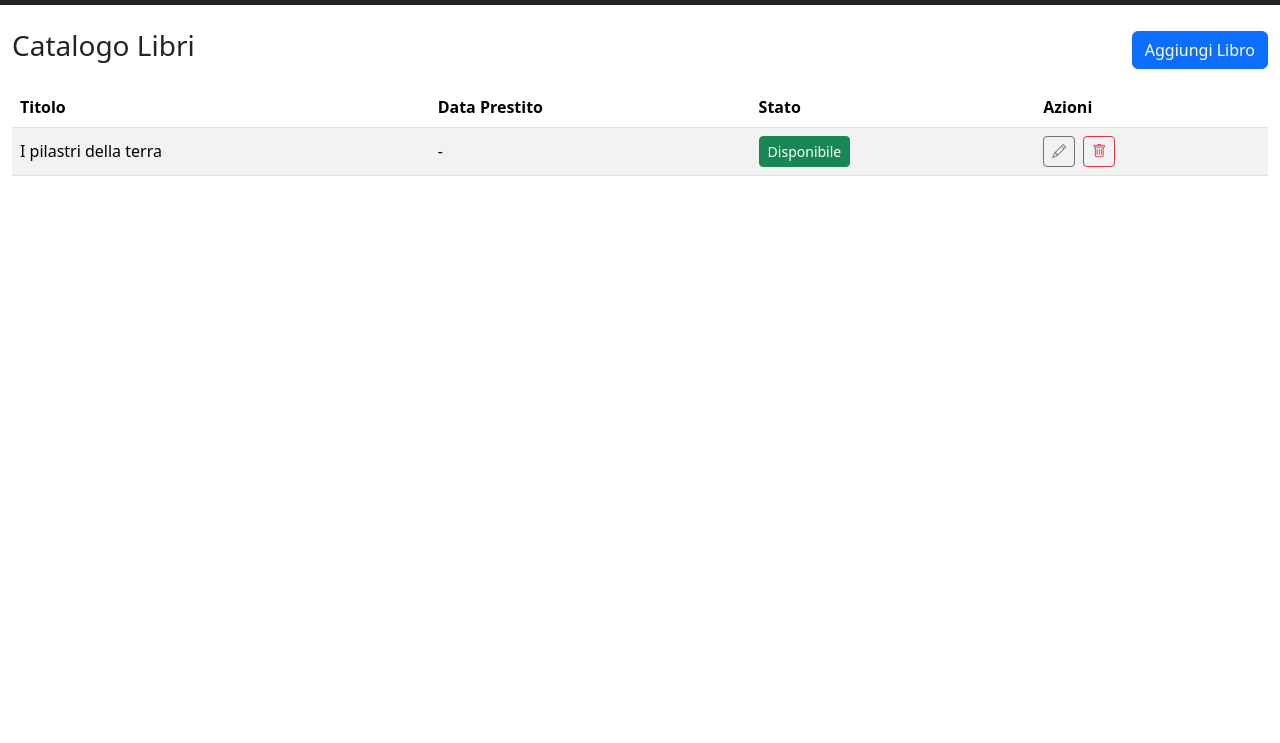
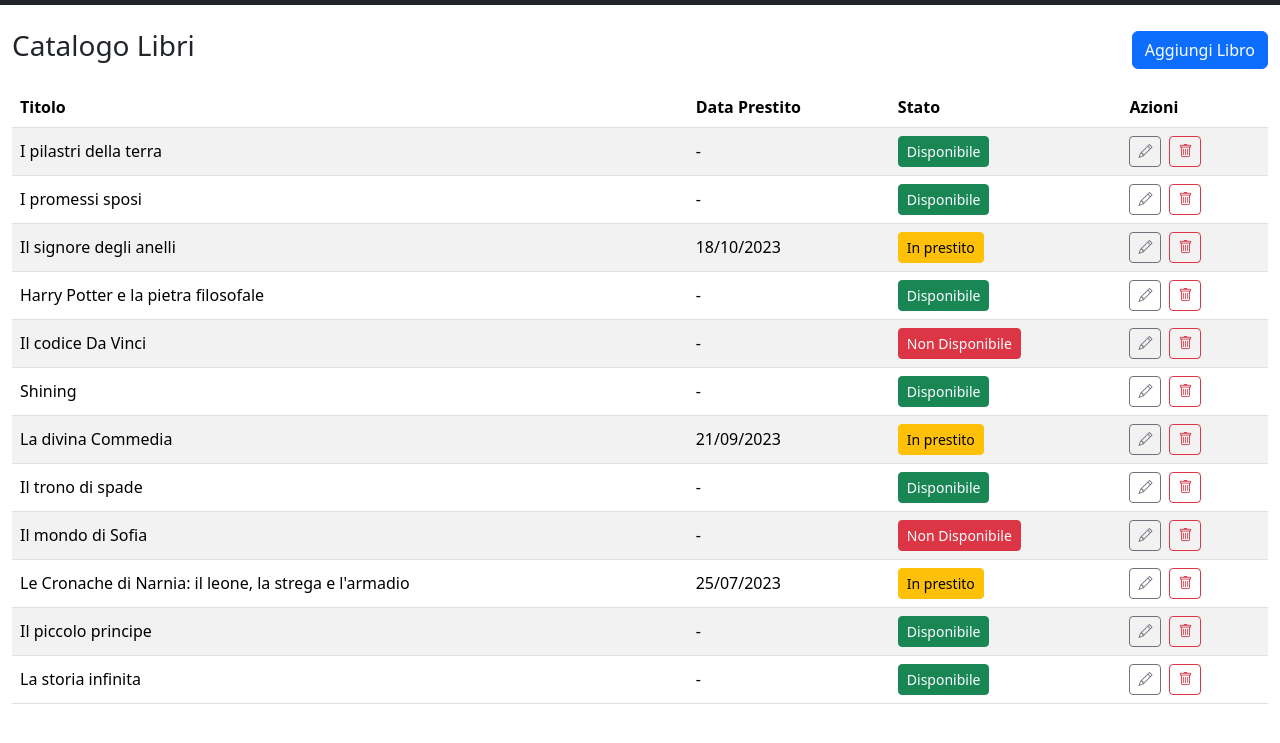
Before and after one commit to AlicePisciuneri/html-css-bootstrap-dashboard, a plain HTML site: page index.html in a window 1280 px wide. Shown: the part 51-794 px from the top of the page. Drawn offline with nearby package versions, Linux system fonts and the light colour scheme.

Commit message:
main -tabella con titoli-

```diff
--- a/index.html
+++ b/index.html
@@ -87,8 +87,8 @@
   <thead>
     <tr>
       <th>Titolo</th>
-      <th>Data Prestito</th>
-      <th>Stato</th>
+       <th class="d-none d-md-table-cell">Data Prestito</th>
+       <th>Stato</th>
       <th>Azioni</th>
     </tr>
   </thead>
@@ -111,15 +111,208 @@
         </div>
       </td>
     </tr>
+    <tr>
+      <td>I promessi sposi</td>
+      <td>-</td>
+      <td>
+        <button class="btn btn-success btn-sm">Disponibile</button>
+      </td>
+      <td>
+        <div class="d-flex">
+          <button class="btn btn-outline-secondary btn-sm me-2">
+            <i class="bi bi-pencil"></i>
+          </button>
+          <button class="btn btn-outline-danger btn-sm">
+            <i class="bi bi-trash"></i>
+          </button>
+        </div>
+      </td>
+    </tr>
+    <tr>
+      <td>Il signore degli anelli</td>
+      <td>18/10/2023</td>
+      <td>
+        <button class="btn btn-warning btn-sm">In prestito</button>
+      </td>
+      <td>
+        <div class="d-flex">
+          <button class="btn btn-outline-secondary btn-sm me-2">
+            <i class="bi bi-pencil"></i>
+          </button>
+          <button class="btn btn-outline-danger btn-sm">
+            <i class="bi bi-trash"></i>
+          </button>
+        </div>
+      </td>
+    </tr>
+     <tr>
+      <td>Harry Potter e la pietra filosofale</td>
+      <td>-</td>
+      <td>
+        <button class="btn btn-success btn-sm">Disponibile</button>
+      </td>
+      <td>
+        <div class="d-flex">
+          <button class="btn btn-outline-secondary btn-sm me-2">
+            <i class="bi bi-pencil"></i>
+          </button>
+          <button class="btn btn-outline-danger btn-sm">
+            <i class="bi bi-trash"></i>
+          </button>
+        </div>
+      </td>
+    </tr>
+    <tr>
+      <td>Il codice Da Vinci</td>
+          <td>-</td>
+          <td>
+           <button class="btn btn-danger btn-sm">Non Disponibile</button>
+      </td>
+      <td>
+        <div class="d-flex">
+            <button class="btn btn-outline-secondary btn-sm me-2">
+                 <i class="bi bi-pencil"></i>
+            </button>
+            <button class="btn btn-outline-danger btn-sm">
+                 <i class="bi bi-trash"></i>
+           </button>
+        </div>
+      </td>
+    </tr>
+     <tr>
+      <td>Shining</td>
+          <td>-</td>
+          <td>
+           <button class="btn btn-success btn-sm">Disponibile</button>
+      </td>
+      <td>
+        <div class="d-flex">
+            <button class="btn btn-outline-secondary btn-sm me-2">
+                 <i class="bi bi-pencil"></i>
+            </button>
+            <button class="btn btn-outline-danger btn-sm">
+                 <i class="bi bi-trash"></i>
+           </button>
+        </div>
+      </td>
+    </tr>
+    <tr>
+      <td>La divina Commedia</td>
+      <td>21/09/2023</td>
+      <td>
+        <button class="btn btn-warning btn-sm">In prestito</button>
+      </td>
+      <td>
+        <div class="d-flex">
+          <button class="btn btn-outline-secondary btn-sm me-2">
+            <i class="bi bi-pencil"></i>
+          </button>
+          <button class="btn btn-outline-danger btn-sm">
+            <i class="bi bi-trash"></i>
+          </button>
+        </div>
+      </td>
+    </tr>
+    <tr>
+      <td>Il trono di spade</td>
+          <td>-</td>
+          <td>
+           <button class="btn btn-success btn-sm">Disponibile</button>
+      </td>
+      <td>
+        <div class="d-flex">
+            <button class="btn btn-outline-secondary btn-sm me-2">
+                 <i class="bi bi-pencil"></i>
+            </button>
+            <button class="btn btn-outline-danger btn-sm">
+                 <i class="bi bi-trash"></i>
+           </button>
+        </div>
+      </td>
+    </tr>
+    <tr>
+      <td>Il mondo di Sofia</td>
+          <td>-</td>
+          <td>
+           <button class="btn btn-danger btn-sm">Non Disponibile</button>
+      </td>
+      <td>
+        <div class="d-flex">
+            <button class="btn btn-outline-secondary btn-sm me-2">
+                 <i class="bi bi-pencil"></i>
+            </button>
+            <button class="btn btn-outline-danger btn-sm">
+                 <i class="bi bi-trash"></i>
+           </button>
+        </div>
+      </td>
+    </tr>
+    <tr>
+      <td>Le Cronache di Narnia: il leone, la strega e l'armadio</td>
+      <td>25/07/2023</td>
+      <td>
+        <button class="btn btn-warning btn-sm">In prestito</button>
+      </td>
+      <td>
+        <div class="d-flex">
+          <button class="btn btn-outline-secondary btn-sm me-2">
+            <i class="bi bi-pencil"></i>
+          </button>
+          <button class="btn btn-outline-danger btn-sm">
+            <i class="bi bi-trash"></i>
+          </button>
+        </div>
+      </td>
+    </tr>
+    <td>Il piccolo principe</td>
+          <td>-</td>
+          <td>
+           <button class="btn btn-success btn-sm">Disponibile</button>
+      </td>
+      <td>
+        <div class="d-flex">
+            <button class="btn btn-outline-secondary btn-sm me-2">
+                 <i class="bi bi-pencil"></i>
+            </button>
+            <button class="btn btn-outline-danger btn-sm">
+                 <i class="bi bi-trash"></i>
+           </button>
+        </div>
+      </td>
+    </tr>
+    <td>La storia infinita</td>
+          <td>-</td>
+          <td>
+           <button class="btn btn-success btn-sm">Disponibile</button>
+      </td>
+      <td>
+        <div class="d-flex">
+            <button class="btn btn-outline-secondary btn-sm me-2">
+                 <i class="bi bi-pencil"></i>
+            </button>
+            <button class="btn btn-outline-danger btn-sm">
+                 <i class="bi bi-trash"></i>
+           </button>
+        </div>
+      </td>
+    </tr>
   </tbody>
 </table>
 
 
-          <!--  qui devo aggiungere le altre righe -->
-        </tbody>
-      </table>
-    </div>
-  </div>
+
+
+
+
+
+
+
+
+
+
+
+
+
 </main>
 
 
@@ -134,5 +327,6 @@
 
 
 
+
 </body>
 </html>
```
